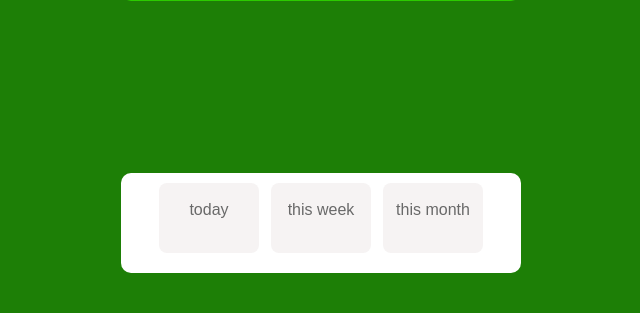
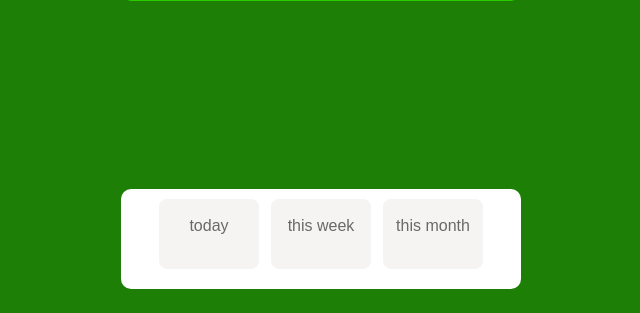
Before and after one commit to mountjulietwebsites/Sp, a Flask app: page /ABoysBathroom in a window 1280 px wide. Shown: the part 487-800 px from the top of the page, without its empty margins (319-959 px from the left). Run offline with Flask 3, Linux system fonts and the light colour scheme.

Commit message:
bottom margins p2

```diff
--- a/static/bath.css
+++ b/static/bath.css
@@ -135,7 +135,7 @@ svg {
     width: 400px;
     height: 100px;
     position: fixed;
-    bottom: 5%;
+    bottom: 3%;
     left: 50%;
     transform: translateX(-50%);
     border-radius: 10px;
```
